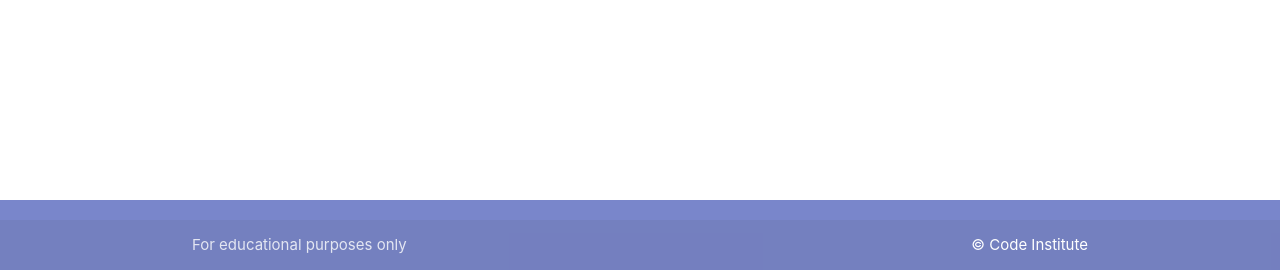
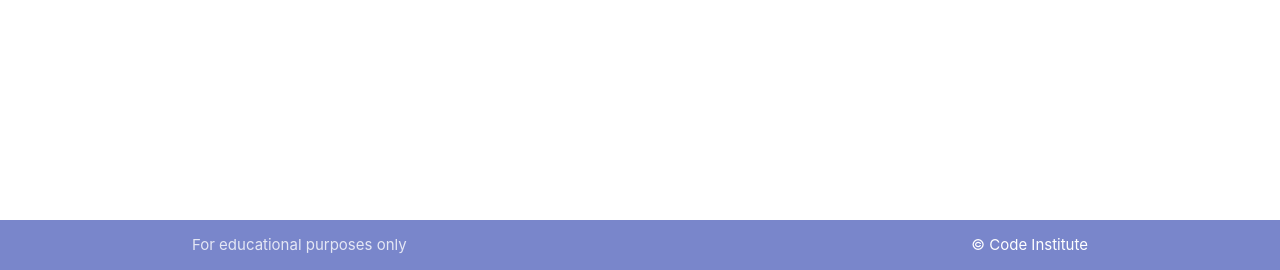
Before and after one commit to szilvia-csernus/task-manager, a Flask app: page / in a window 1280 px wide. Shown: the part 530-800 px from the top of the page. Run offline with Flask 3, Linux system fonts and the light colour scheme.

Commit message:
update colours

```diff
--- a/taskmanager/templates/base.html
+++ b/taskmanager/templates/base.html
@@ -48,8 +48,8 @@
     </main>
 
     <!-- footer https://materializecss.com/footer.html -->
-    <footer class="page-footer indigo lighten-2">
-        <div class="footer-copyright">
+    <footer class="page-footer transparent">
+        <div class="footer-copyright indigo lighten-2">
             <div class="container">
                 For educational purposes only
                 <a class="white-text right" href="https://codeinstitute.net" target="_blank">&copy; Code Institute</a>
```
Also changed, not shown: 1 other file.
